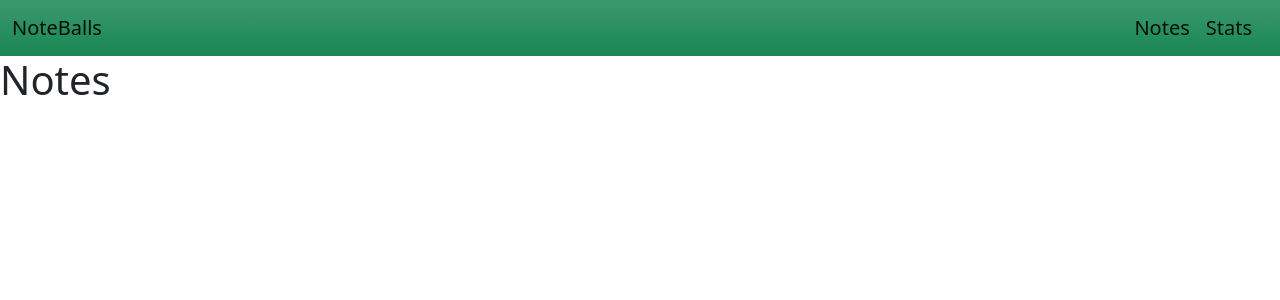
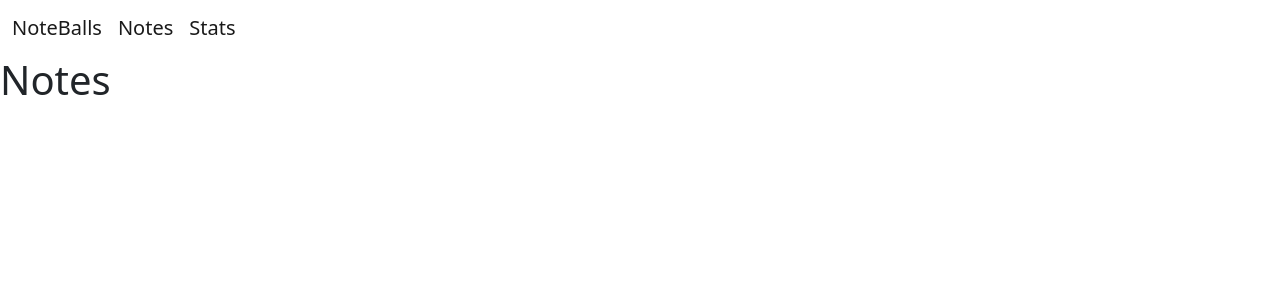
Before and after one commit to moabdurrakib/note-ball-app-vue3, a Vue app: page / in a window 1280 px wide. Shown: the top 300 px of the page. Built offline with nearby package versions, Linux system fonts and the light colour scheme.

Commit message:
Responsive Navbar

```diff
--- a/src/components/layouts/NavBar.vue
+++ b/src/components/layouts/NavBar.vue
@@ -1,17 +1,48 @@
 <template>
   <header>
-    <nav class="navbar bg-success bg-gradient">
+    <nav class="navbar navbar-expand-lg">
       <div class="container-fluid">
-        <a class="navbar-brand" href="#"> NoteBalls </a>
-        <div class="d-flex">
-          <RouterLink class="navbar-brand" active-class="is-active" to="/">
-            Notes
-          </RouterLink>
-          <RouterLink class="navbar-brand" active-class="is-active" to="/Stats">
-            Stats
-          </RouterLink>
+        <a class="navbar-brand" href="#">NoteBalls</a>
+        <button
+          class="navbar-toggler"
+          type="button"
+          data-bs-toggle="collapse"
+          data-bs-target="#navbarSupportedContent"
+          aria-controls="navbarSupportedContent"
+          aria-expanded="false"
+          aria-label="Toggle navigation"
+        >
+          <span class="navbar-toggler-icon"></span>
+        </button>
+        <div class="collapse navbar-collapse" id="navbarSupportedContent">
+          <ul class="navbar-nav me-auto mb-2 mb-lg-0">
+            <li class="nav-item">
+              <RouterLink class="navbar-brand" active-class="is-active" to="/">
+                Notes
+              </RouterLink>
+            </li>
+            <li class="nav-item">
+              <RouterLink
+                class="navbar-brand"
+                active-class="is-active"
+                to="/Stats"
+              >
+                Stats
+              </RouterLink>
+            </li>
+          </ul>
         </div>
       </div>
     </nav>
   </header>
 </template>
+
+<style>
+@media (max-width: 1023) {
+  .navbar-collapse {
+    position: absolute;
+    left: 0;
+    width: 100%;
+  }
+}
+</style>
```
